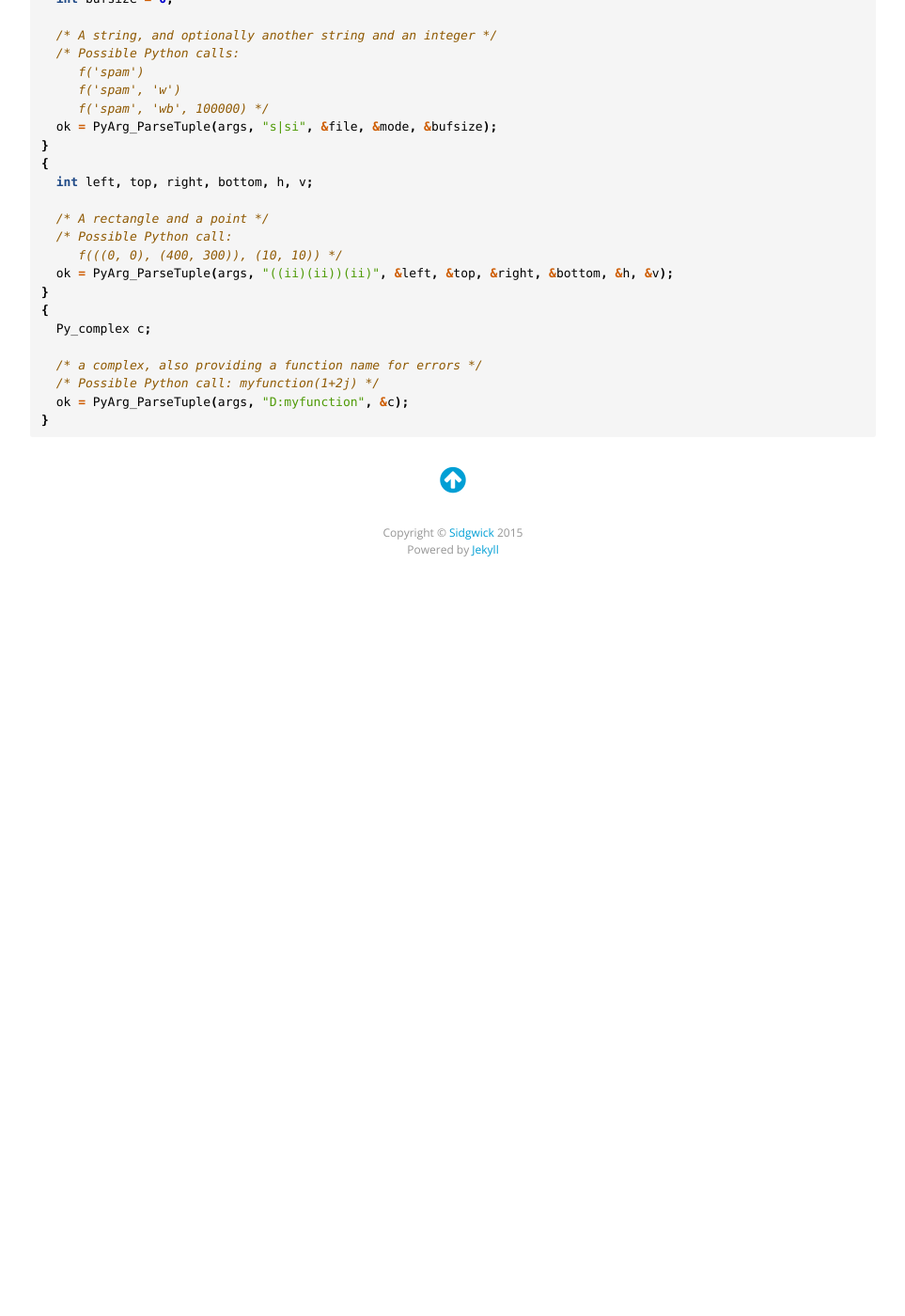
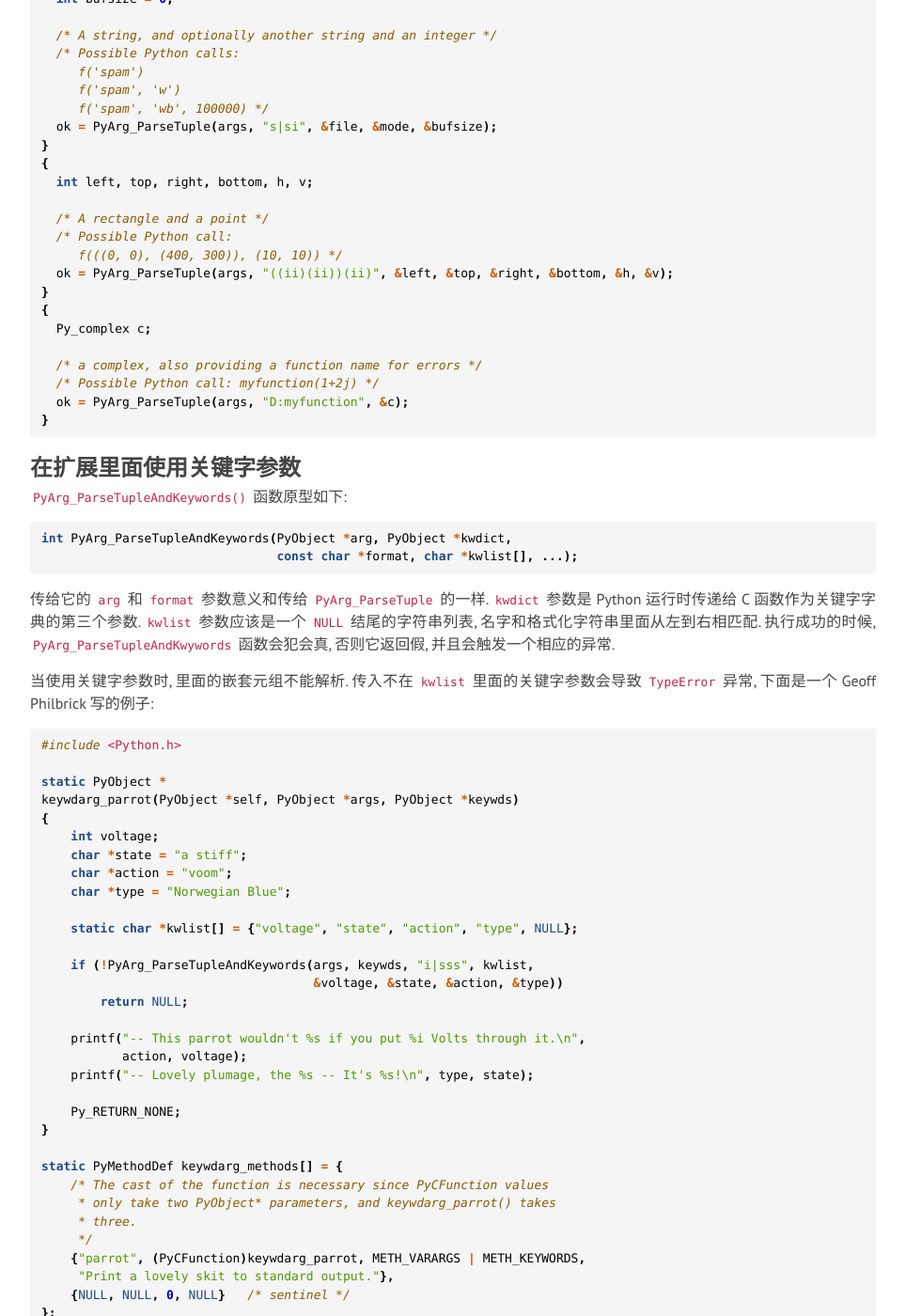
Before and after one commit to sidgwick/sidgwick.github.io, a Jekyll site: the page built from _posts/python/cpython/2017-05-18-python-official-extension-tutorial.md, in a window 1280 px wide and 1400 px high, scrolled down 8737 px. Shown: the whole window at 94% size, without its empty margins (158-1121 px from the left). Built offline with Jekyll 4.4.1, drawn with Linux system fonts in a browser that asks for light colours; nearby versions of some CDN libraries; before the commit the page ends 9367 px from its top, so only the background shows below that; some of the changed text lies outside the part shown.

Commit message:
use keywords parameters in extension

````diff
--- a/_posts/python/cpython/2017-05-18-python-official-extension-tutorial.md
+++ b/_posts/python/cpython/2017-05-18-python-official-extension-tutorial.md
@@ -412,3 +412,65 @@ ok = PyArg_ParseTuple(args, "(ii)s#", &i, &j, &s, &size);
   ok = PyArg_ParseTuple(args, "D:myfunction", &c);
 }
 ```
+
+## 在扩展里面使用关键字参数
+
+`PyArg_ParseTupleAndKeywords()` 函数原型如下:
+
+```c
+int PyArg_ParseTupleAndKeywords(PyObject *arg, PyObject *kwdict,
+                                const char *format, char *kwlist[], ...);
+```
+
+传给它的 `arg` 和 `format` 参数意义和传给 `PyArg_ParseTuple` 的一样. `kwdict` 参数是 Python 运行时传递给 C 函数作为关键字字典的第三个参数. `kwlist` 参数应该是一个 `NULL` 结尾的字符串列表, 名字和格式化字符串里面从左到右相匹配. 执行成功的时候, `PyArg_ParseTupleAndKwywords` 函数会犯会真, 否则它返回假, 并且会触发一个相应的异常.
+
+当使用关键字参数时, 里面的嵌套元组不能解析. 传入不在 `kwlist` 里面的关键字参数会导致 `TypeError` 异常, 下面是一个 Geoff Philbrick 写的例子:
+
+```c
+#include <Python.h>
+
+static PyObject *
+keywdarg_parrot(PyObject *self, PyObject *args, PyObject *keywds)
+{
+    int voltage;
+    char *state = "a stiff";
+    char *action = "voom";
+    char *type = "Norwegian Blue";
+
+    static char *kwlist[] = {"voltage", "state", "action", "type", NULL};
+
+    if (!PyArg_ParseTupleAndKeywords(args, keywds, "i|sss", kwlist,
+                                     &voltage, &state, &action, &type))
+        return NULL;
+
+    printf("-- This parrot wouldn't %s if you put %i Volts through it.\n",
+           action, voltage);
+    printf("-- Lovely plumage, the %s -- It's %s!\n", type, state);
+
+    Py_RETURN_NONE;
+}
+
+static PyMethodDef keywdarg_methods[] = {
+    /* The cast of the function is necessary since PyCFunction values
+     * only take two PyObject* parameters, and keywdarg_parrot() takes
+     * three.
+     */
+    {"parrot", (PyCFunction)keywdarg_parrot, METH_VARARGS | METH_KEYWORDS,
+     "Print a lovely skit to standard output."},
+    {NULL, NULL, 0, NULL}   /* sentinel */
+};
+
+static struct PyModuleDef keywdargmodule = {
+    PyModuleDef_HEAD_INIT,
+    "keywdarg",
+    NULL,
+    -1,
+    keywdarg_methods
+};
+
+PyMODINIT_FUNC
+PyInit_keywdarg(void)
+{
+    return PyModule_Create(&keywdargmodule);
+}
+```
````
